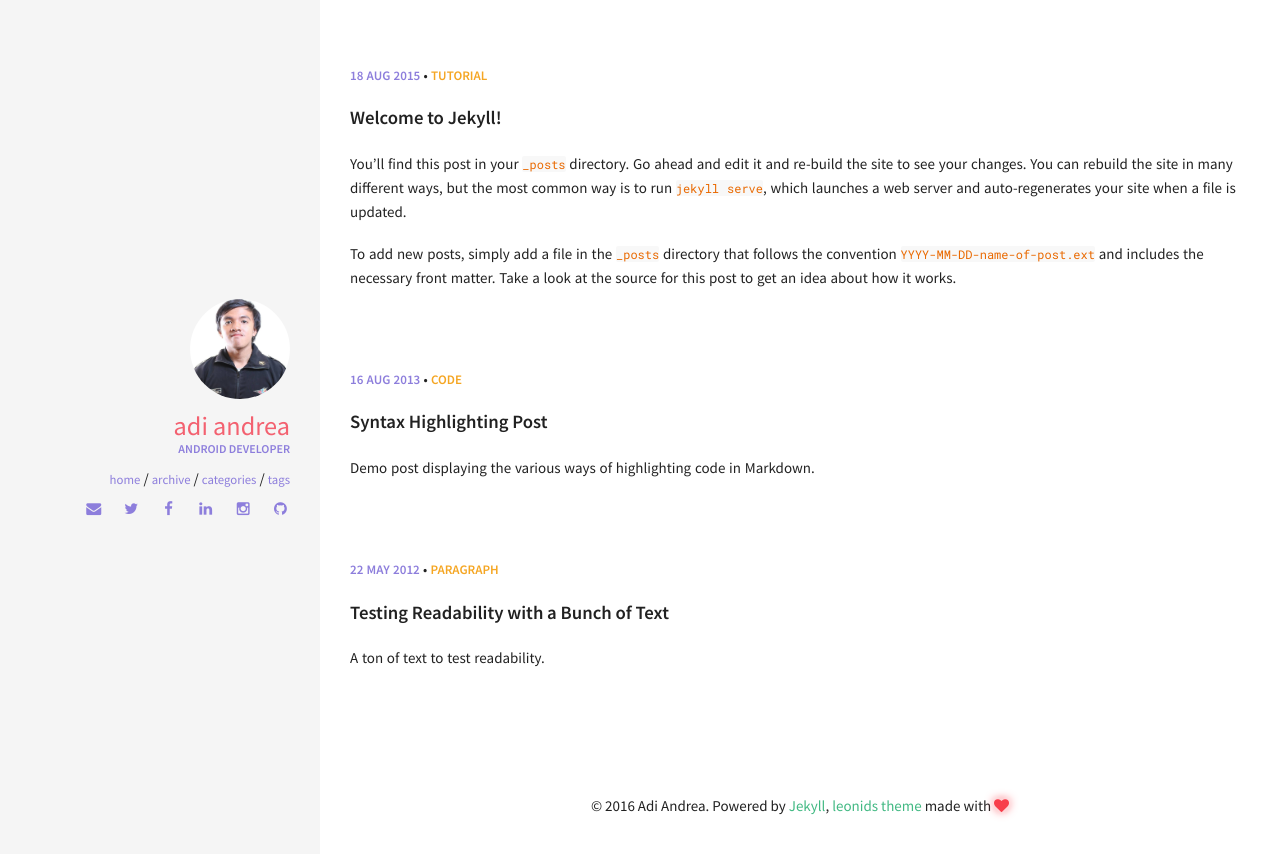
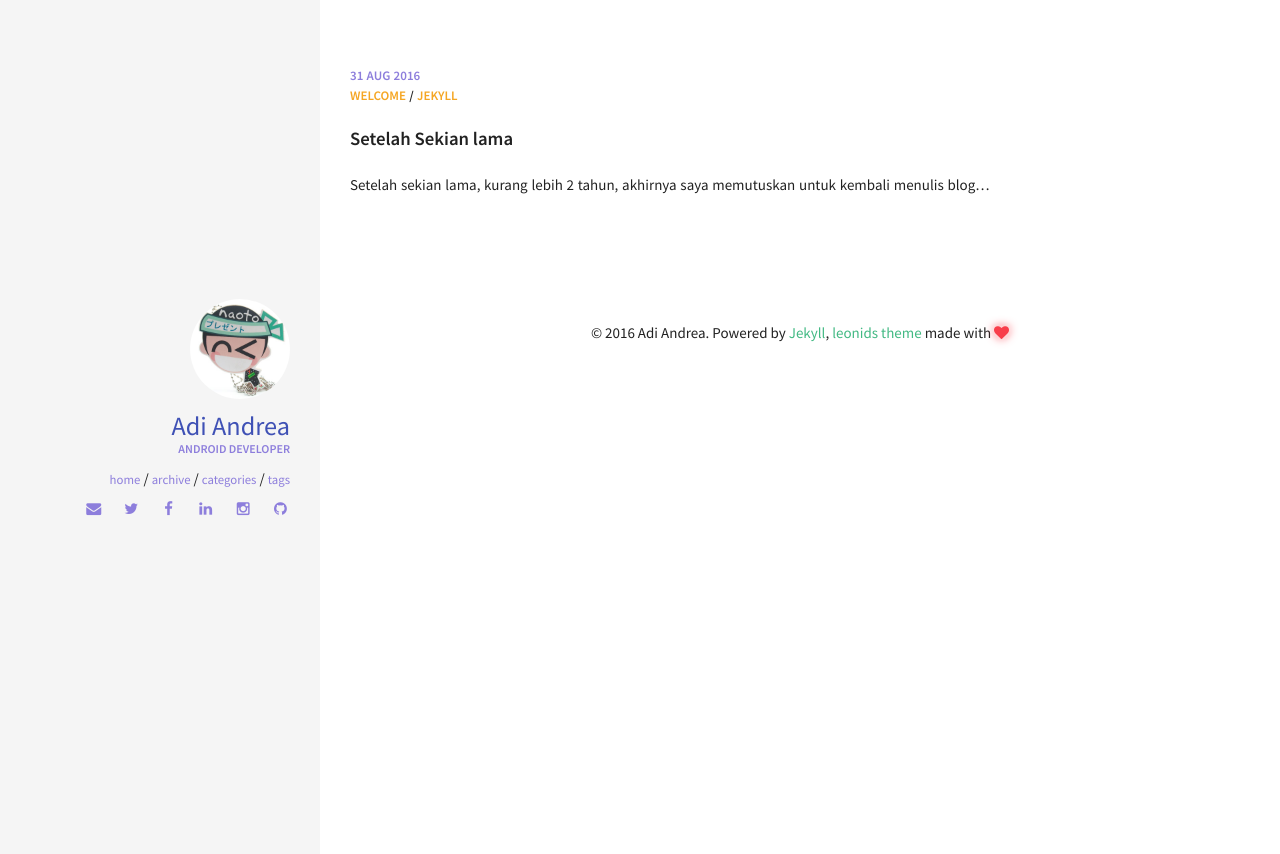
Before and after one commit to dekzitfz/dekzitfz.github.io, a Jekyll site: the page built from index.html, in a window 1280 px wide. Shown: the top 854 px of the page. Built offline with Jekyll 4.4.1, drawn with Linux system fonts in a browser that asks for light colours.

Commit message:
designing

```diff
--- a/_config.yml
+++ b/_config.yml
@@ -6,7 +6,7 @@
 title: Adi Andrea
 email: dekz.itfz@gmail.com
 description: Android Developer
-url: # the base hostname & protocol for your site
+url: https://dekzitfz.github.io
 
 
 #
@@ -34,7 +34,7 @@ kramdown:
 #
 owner:
   name: Adi Andrea
-  avatar: dekz.jpg
+  avatar: naoto3.jpg
   job: "Android Developer"
   bio: ""
   email: dekz.itfz@gmail.com
--- a/_includes/head.html
+++ b/_includes/head.html
@@ -3,7 +3,7 @@
   <meta http-equiv="X-UA-Compatible" content="IE=edge">
   <meta name="viewport" content="width=device-width, initial-scale=1">
 
-  <title>{% if page.title %}{{ page.title }}{% else %}{{ site.title }} | A Jekyll theme{% endif %}</title>
+  <title>{% if page.title %}{{ page.title }}{% else %}{{ site.title }} | Android Developer{% endif %}</title>
   <meta name="description" content="{% if page.excerpt %}{{ page.excerpt | strip_html | strip_newlines | truncate: 160 }}{% else %}{{ site.description }}{% endif %}">
 
   <!-- CSS files -->
--- a/_layouts/post_listing.html
+++ b/_layouts/post_listing.html
@@ -10,7 +10,7 @@ layout: default
         {{ post.date | date: "%-d %b %Y" | upcase }}
       </span>
       {% if post.categories.size > 0 %}
-      •
+      <br>
       {% for cat in post.categories %}
         <a class="post-cat" href="{{ site.url }}/categories/#{{ cat }}">{{ cat }}</a>
         {% unless forloop.last %}
--- a/_posts/2012-05-22-readability-post.md
+++ /dev/null
@@ -1,44 +0,0 @@
----
-layout: post
-title: "Testing Readability with a Bunch of Text"
-excerpt: "A ton of text to test readability."
-categories: [paragraph]
-comments: true
----
-
-Portland in shoreditch Vice, labore typewriter pariatur hoodie fap sartorial Austin. Pinterest literally occupy Schlitz forage. Odio ad blue bottle vinyl, 90's narwhal commodo bitters pour-over nostrud. Ugh est hashtag in, fingerstache adipisicing laboris esse Pinterest shabby chic Portland. Shoreditch bicycle rights anim, flexitarian laboris put a bird on it vinyl cupidatat narwhal. Hashtag artisan skateboard, flannel Bushwick nesciunt salvia aute fixie do plaid post-ironic dolor McSweeney's. Cliche pour-over chambray nulla four loko skateboard sapiente hashtag.
-
-Vero laborum commodo occupy. Semiotics voluptate mumblecore pug. Cosby sweater ullamco quinoa ennui assumenda, sapiente occupy delectus lo-fi. Ea fashion axe Marfa cillum aliquip. Retro Bushwick keytar cliche. Before they sold out sustainable gastropub Marfa readymade, ethical Williamsburg skateboard brunch qui consectetur gentrify semiotics. Mustache cillum irony, fingerstache magna pour-over keffiyeh tousled selfies.
-
-## Cupidatat 90's lo-fi authentic try-hard
-
-In pug Portland incididunt mlkshk put a bird on it vinyl quinoa. Terry Richardson shabby chic +1, scenester Tonx excepteur tempor fugiat voluptate fingerstache aliquip nisi next level. Farm-to-table hashtag Truffaut, Odd Future ex meggings gentrify single-origin coffee try-hard 90's.
-
-* Sartorial hoodie
-* Labore viral forage
-* Tote bag selvage
-* DIY exercitation et id ugh tumblr church-key
-
-Incididunt umami sriracha, ethical fugiat VHS ex assumenda yr irure direct trade. Marfa Truffaut bicycle rights, kitsch placeat Etsy kogi asymmetrical. Beard locavore flexitarian, kitsch photo booth hoodie plaid ethical readymade leggings yr.
-
-Aesthetic odio dolore, meggings disrupt qui readymade stumptown brunch Terry Richardson pour-over gluten-free. Banksy american apparel in selfies, biodiesel flexitarian organic meh wolf quinoa gentrify banjo kogi. Readymade tofu ex, scenester dolor umami fingerstache occaecat fashion axe Carles jean shorts minim. Keffiyeh fashion axe nisi Godard mlkshk dolore. Lomo you probably haven't heard of them eu non, Odd Future Truffaut pug keytar meggings McSweeney's Pinterest cred. Etsy literally aute esse, eu bicycle rights qui meggings fanny pack. Gentrify leggings pug flannel duis.
-
-## Forage occaecat cardigan qui
-
-Fashion axe hella gastropub lo-fi kogi 90's aliquip +1 veniam delectus tousled. Cred sriracha locavore gastropub kale chips, iPhone mollit sartorial. Anim dolore 8-bit, pork belly dolor photo booth aute flannel small batch. Dolor disrupt ennui, tattooed whatever salvia Banksy sartorial roof party selfies raw denim sint meh pour-over. Ennui eu cardigan sint, gentrify iPhone cornhole.
-
-> Whatever velit occaecat quis deserunt gastropub, leggings elit tousled roof party 3 wolf moon kogi pug blue bottle ea. Fashion axe shabby chic Austin quinoa pickled laborum bitters next level, disrupt deep v accusamus non fingerstache.
-
-Tote bag asymmetrical elit sunt. Occaecat authentic Marfa, hella McSweeney's next level irure veniam master cleanse. Sed hoodie letterpress artisan wolf leggings, 3 wolf moon commodo ullamco. Anim occupy ea labore Terry Richardson. Tofu ex master cleanse in whatever pitchfork banh mi, occupy fugiat fanny pack Austin authentic. Magna fugiat 3 wolf moon, labore McSweeney's sustainable vero consectetur. Gluten-free disrupt enim, aesthetic fugiat jean shorts trust fund keffiyeh magna try-hard.
-
-## Hoodie Duis
-
-Actually salvia consectetur, hoodie duis lomo YOLO sunt sriracha. Aute pop-up brunch farm-to-table odio, salvia irure occaecat. Sriracha small batch literally skateboard. Echo Park nihil hoodie, aliquip forage artisan laboris. Trust fund reprehenderit nulla locavore. Stumptown raw denim kitsch, keffiyeh nulla twee dreamcatcher fanny pack ullamco 90's pop-up est culpa farm-to-table. Selfies 8-bit do pug odio.
-
-### Thundercats Ho!
-
-Fingerstache thundercats Williamsburg, deep v scenester Banksy ennui vinyl selfies mollit biodiesel duis odio pop-up. Banksy 3 wolf moon try-hard, sapiente enim stumptown deep v ad letterpress. Squid beard brunch, exercitation raw denim yr sint direct trade. Raw denim narwhal id, flannel DIY McSweeney's seitan. Letterpress artisan bespoke accusamus, meggings laboris consequat Truffaut qui in seitan. Sustainable cornhole Schlitz, twee Cosby sweater banh mi deep v forage letterpress flannel whatever keffiyeh. Sartorial cred irure, semiotics ethical sed blue bottle nihil letterpress.
-
-Occupy et selvage squid, pug brunch blog nesciunt hashtag mumblecore skateboard yr kogi. Ugh small batch swag four loko. Fap post-ironic qui tote bag farm-to-table american apparel scenester keffiyeh vero, swag non pour-over gentrify authentic pitchfork. Schlitz scenester lo-fi voluptate, tote bag irony bicycle rights pariatur vero Vice freegan wayfarers exercitation nisi shoreditch. Chambray tofu vero sed. Street art swag literally leggings, Cosby sweater mixtape PBR lomo Banksy non in pitchfork ennui McSweeney's selfies. Odd Future Banksy non authentic.
-
-Aliquip enim artisan dolor post-ironic. Pug tote bag Marfa, deserunt pour-over Portland wolf eu odio intelligentsia american apparel ugh ea. Sunt viral et, 3 wolf moon gastropub pug id. Id fashion axe est typewriter, mlkshk Portland art party aute brunch. Sint pork belly Cosby sweater, deep v mumblecore kitsch american apparel. Try-hard direct trade tumblr sint skateboard. Adipisicing bitters excepteur biodiesel, pickled gastropub aute veniam.
--- a/_posts/2013-08-16-code-highlighting-post.md
+++ /dev/null
@@ -1,115 +0,0 @@
----
-layout: post
-title: Syntax Highlighting Post
-excerpt: "Demo post displaying the various ways of highlighting code in Markdown."
-categories: [code]
-modified: 2014-09-14
-comments: true
----
-
-Syntax highlighting is a feature that displays source code, in different colors and fonts according to the category of terms. This feature facilitates writing in a structured language such as a programming language or a markup language as both structures and syntax errors are visually distinct. Highlighting does not affect the meaning of the text itself; it is intended only for human readers.[^1]
-
-[^1]: [Syntax Highlighting](http://en.wikipedia.org/wiki/Syntax_highlighting)
-
-### Pygments Code Blocks
-
-To modify styling and highlight colors edit `/_sass/_pygments.scss`.
-
-{% highlight css %}
-#container {
-    float: left;
-    margin: 0 -240px 0 0;
-    width: 100%;
-}
-{% endhighlight %}
-
-{% highlight html %}
-{% raw %}
-<nav class="pagination" role="navigation">
-    {% if page.previous %}
-        <a href="{{ site.url }}{{ page.previous.url }}" class="btn" title="{{ page.previous.title }}">Previous article</a>
-    {% endif %}
-    {% if page.next %}
-        <a href="{{ site.url }}{{ page.next.url }}" class="btn" title="{{ page.next.title }}">Next article</a>
-    {% endif %}
-</nav><!-- /.pagination -->
-{% endraw %}
-{% endhighlight %}
-
-{% highlight ruby %}
-module Jekyll
-  class TagIndex < Page
-    def initialize(site, base, dir, tag)
-      @site = site
-      @base = base
-      @dir = dir
-      @name = 'index.html'
-      self.process(@name)
-      self.read_yaml(File.join(base, '_layouts'), 'tag_index.html')
-      self.data['tag'] = tag
-      tag_title_prefix = site.config['tag_title_prefix'] || 'Tagged: '
-      tag_title_suffix = site.config['tag_title_suffix'] || '&#8211;'
-      self.data['title'] = "#{tag_title_prefix}#{tag}"
-      self.data['description'] = "An archive of posts tagged #{tag}."
-    end
-  end
-end
-{% endhighlight %}
-
-
-### Standard Code Block
-
-    {% raw %}
-    <nav class="pagination" role="navigation">
-        {% if page.previous %}
-            <a href="{{ site.url }}{{ page.previous.url }}" class="btn" title="{{ page.previous.title }}">Previous article</a>
-        {% endif %}
-        {% if page.next %}
-            <a href="{{ site.url }}{{ page.next.url }}" class="btn" title="{{ page.next.title }}">Next article</a>
-        {% endif %}
-    </nav><!-- /.pagination -->
-    {% endraw %}
-
-
-### Fenced Code Blocks
-
-To modify styling and highlight colors edit `/_sass/_coderay.scss`. Line numbers and a few other things can be modified in `_config.yml`. Consult [Jekyll's documentation](http://jekyllrb.com/docs/configuration/) for more information.
-
-~~~ css
-#container {
-    float: left;
-    margin: 0 -240px 0 0;
-    width: 100%;
-}
-~~~
-
-~~~ html
-{% raw %}<nav class="pagination" role="navigation">
-    {% if page.previous %}
-        <a href="{{ site.url }}{{ page.previous.url }}" class="btn" title="{{ page.previous.title }}">Previous article</a>
-    {% endif %}
-    {% if page.next %}
-        <a href="{{ site.url }}{{ page.next.url }}" class="btn" title="{{ page.next.title }}">Next article</a>
-    {% endif %}
-</nav><!-- /.pagination -->{% endraw %}
-~~~
-
-~~~ ruby
-module Jekyll
-  class TagIndex < Page
-    def initialize(site, base, dir, tag)
-      @site = site
-      @base = base
-      @dir = dir
-      @name = 'index.html'
-      self.process(@name)
-      self.read_yaml(File.join(base, '_layouts'), 'tag_index.html')
-      self.data['tag'] = tag
-      tag_title_prefix = site.config['tag_title_prefix'] || 'Tagged: '
-      tag_title_suffix = site.config['tag_title_suffix'] || '&#8211;'
-      self.data['title'] = "#{tag_title_prefix}#{tag}"
-      self.data['description'] = "An archive of posts tagged #{tag}."
-    end
-  end
-end
-~~~
--- a/_posts/2015-08-18-welcome-to-jekyll.md
+++ /dev/null
@@ -1,28 +0,0 @@
----
-layout: post
-title:  "Welcome to Jekyll!"
-date:   2015-08-18 15:07:19
-categories: [tutorial]
-comments: true
----
-You’ll find this post in your `_posts` directory. Go ahead and edit it and re-build the site to see your changes. You can rebuild the site in many different ways, but the most common way is to run `jekyll serve`, which launches a web server and auto-regenerates your site when a file is updated.
-
-To add new posts, simply add a file in the `_posts` directory that follows the convention `YYYY-MM-DD-name-of-post.ext` and includes the necessary front matter. Take a look at the source for this post to get an idea about how it works.
-
-<!--more-->
-
-Jekyll also offers powerful support for code snippets:
-
-{% highlight ruby %}
-def print_hi(name)
-  puts "Hi, #{name}"
-end
-print_hi('Tom')
-#=> prints 'Hi, Tom' to STDOUT.
-{% endhighlight %}
-
-Check out the [Jekyll docs][jekyll] for more info on how to get the most out of Jekyll. File all bugs/feature requests at [Jekyll’s GitHub repo][jekyll-gh]. If you have questions, you can ask them on [Jekyll’s dedicated Help repository][jekyll-help].
-
-[jekyll]:      http://jekyllrb.com
-[jekyll-gh]:   https://github.com/jekyll/jekyll
-[jekyll-help]: https://github.com/jekyll/jekyll-help
--- /dev/null
+++ b/_posts/2016-08-31-setelah-sekian-lama.md
@@ -0,0 +1,30 @@
+---
+layout: post
+title:  "Setelah Sekian lama"
+date:   2016-08-31 15:07:19
+categories: [welcome,jekyll]
+comments: true
+---
+
+Setelah sekian lama, kurang lebih 2 tahun, akhirnya saya memutuskan untuk kembali menulis blog...
+<!--more-->
+
+Blog yang saya tulis sebelumnya menggunakan Wordpress sedikit agak [mainstream][mainstream], sehingga saya menggunakan [Jekyll][jekyll] dan menghostingnya di [GitHub Pages][gh-pages] supaya agak kekinian.
+
+### Mengapa menggunakan Jekyll?
+Jekyll ini cukup mudah digunakan, karena kita hanya perlu membuat file [Markdown][markdown] yang nantinya akan di build menjadi sebuah halaman web. Selain itu, Jekyll sangat mudah diintegrasi dan didukung penuh oleh GitHub Pages, info lebih lanjut bisa dilihat [disini][jekyll-gp].
+
+Data statistik dari website Top Open-Source [Static Site Generators][staticgen] (StaticGen) juga menunjukkan bahwa Jekyll merupakan static-web builder terfavorit saat ini.
+![Data StaticGen](https://s16.postimg.org/lete0oh79/Screenshot_090116_050209_PM.jpg "Data StaticGen")
+
+Untuk artikel yang akan saya bahas disini nantinya tentu saja berhubungan dengan pengembangan aplikasi Android, baik dari segi JAVA, API, Gradle, Tips dan Trik. Semoga nantinya dapat bermanfaat.
+
+Best Regards,
+**Adi Andrea**
+
+[jekyll]: http://jekyllrb.com
+[markdown]: https://en.wikipedia.org/wiki/Markdown
+[mainstream]: http://www.urbandictionary.com/define.php?term=Mainstream
+[gh-pages]: https://help.github.com/articles/what-is-github-pages/
+[jekyll-gp]: https://help.github.com/articles/about-github-pages-and-jekyll/
+[staticgen]: http://www.staticgen.com/
--- a/_sass/pages/_layout.scss
+++ b/_sass/pages/_layout.scss
@@ -28,9 +28,8 @@
   }
   .author_name {
     display: block;
-    color: #F36170;
+    color: #3F51B5;
     font-size: 1.75em;
-    text-transform: lowercase;
   }
   .author_job {
     display: block;
```
Also changed, not shown: _layouts/post.html (+7 -1 lines), img/naoto3.jpg (added).
